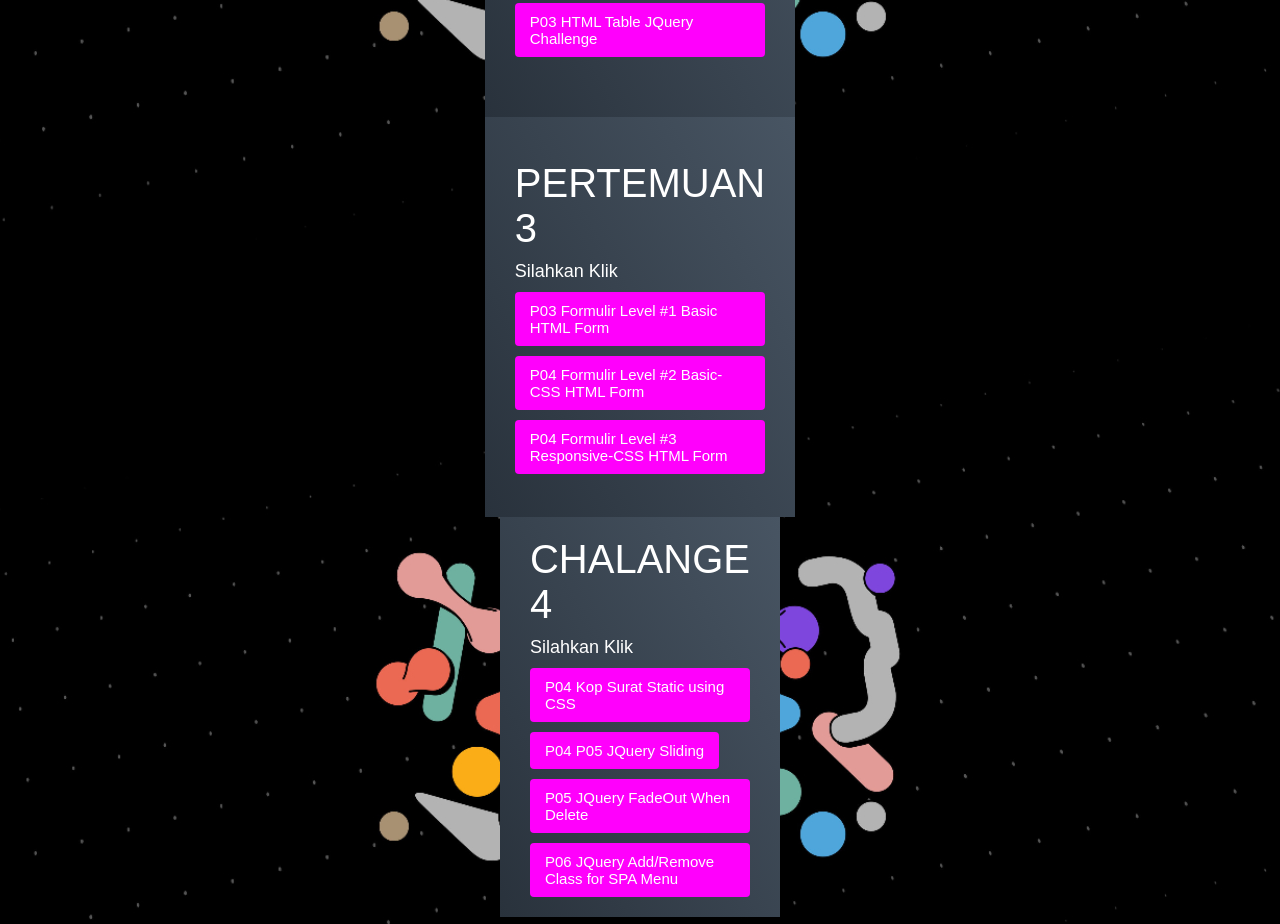
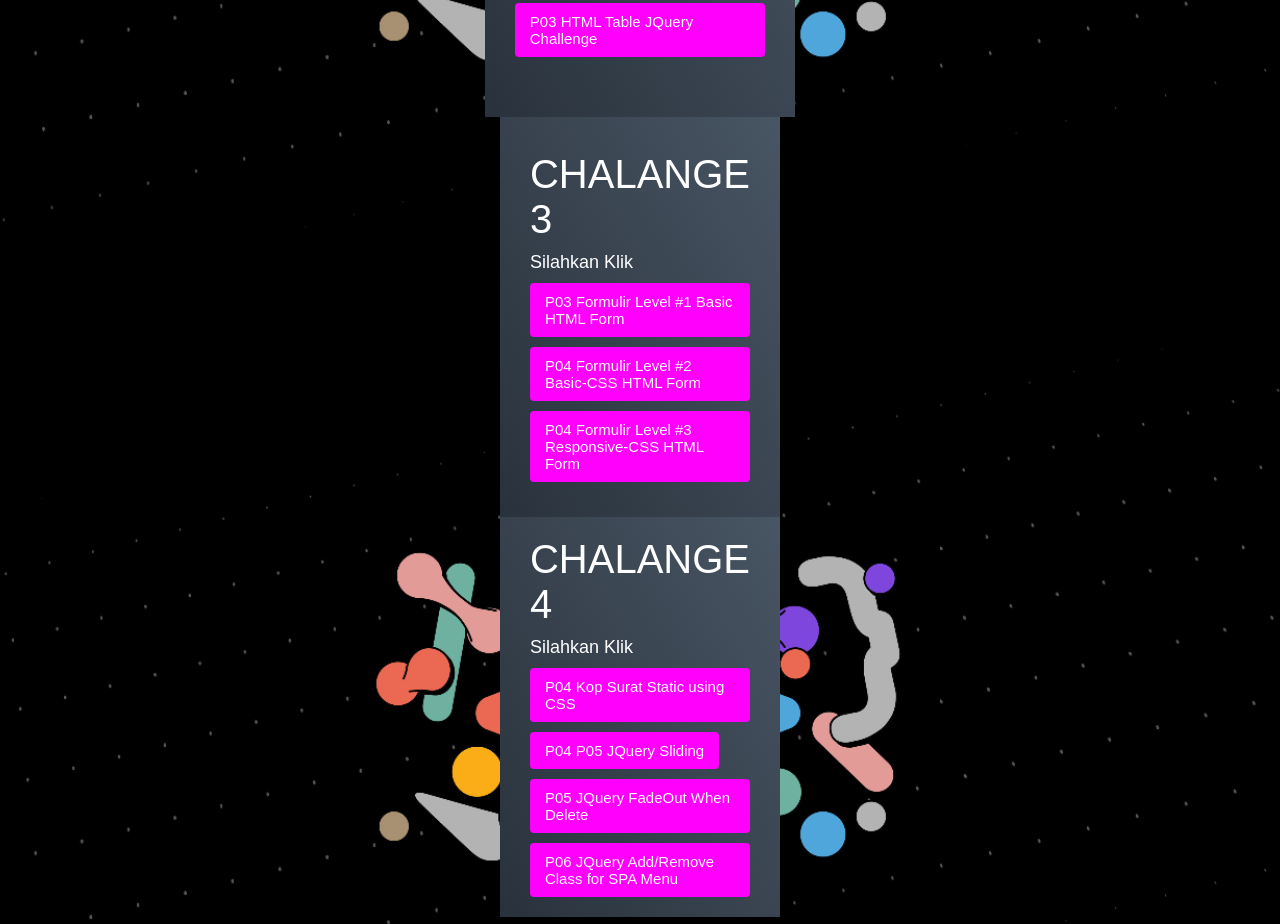
Before and after one commit to Fathinhidayat20/fathinhidayat20.github.io, a plain HTML site: page index.html in a window 1280 px wide. Shown: the part 2102-3026 px from the top of the page. Drawn offline with Linux system fonts and the light colour scheme.

Commit message:
commit 12

```diff
--- a/index.html
+++ b/index.html
@@ -66,11 +66,11 @@
         </div>
         <div class="Tugas-item">
           <div class="Tugas-info">
-            <h1>PERTEMUAN 3</h1>
+            <h1>CHALANGE 3</h1>
             <h2>Silahkan Klik</h2>
             <a onclick="alert('Silahkan Klik OK')" href="p03form-lv1/form.html" class="tombol">P03 Formulir Level #1 Basic HTML Form</a>
             <a onclick="alert('Silahkan Klik OK')" href="p04css-basic/form2.html" class="tombol">P04 Formulir Level #2 Basic-CSS HTML Form</a>
-            <a onclick="alert('Silahkan Klik OK')" href="po4css-reponsive/from3.html" class="tombol">P04 Formulir Level #3 Responsive-CSS HTML Form</a>
+            <a onclick="alert('Silahkan Klik OK')" href="p04css-reponsive/from3.html" class="tombol">P04 Formulir Level #3 Responsive-CSS HTML Form</a>
           </div>
           </div>
         <div class="Tugas-item">
```
